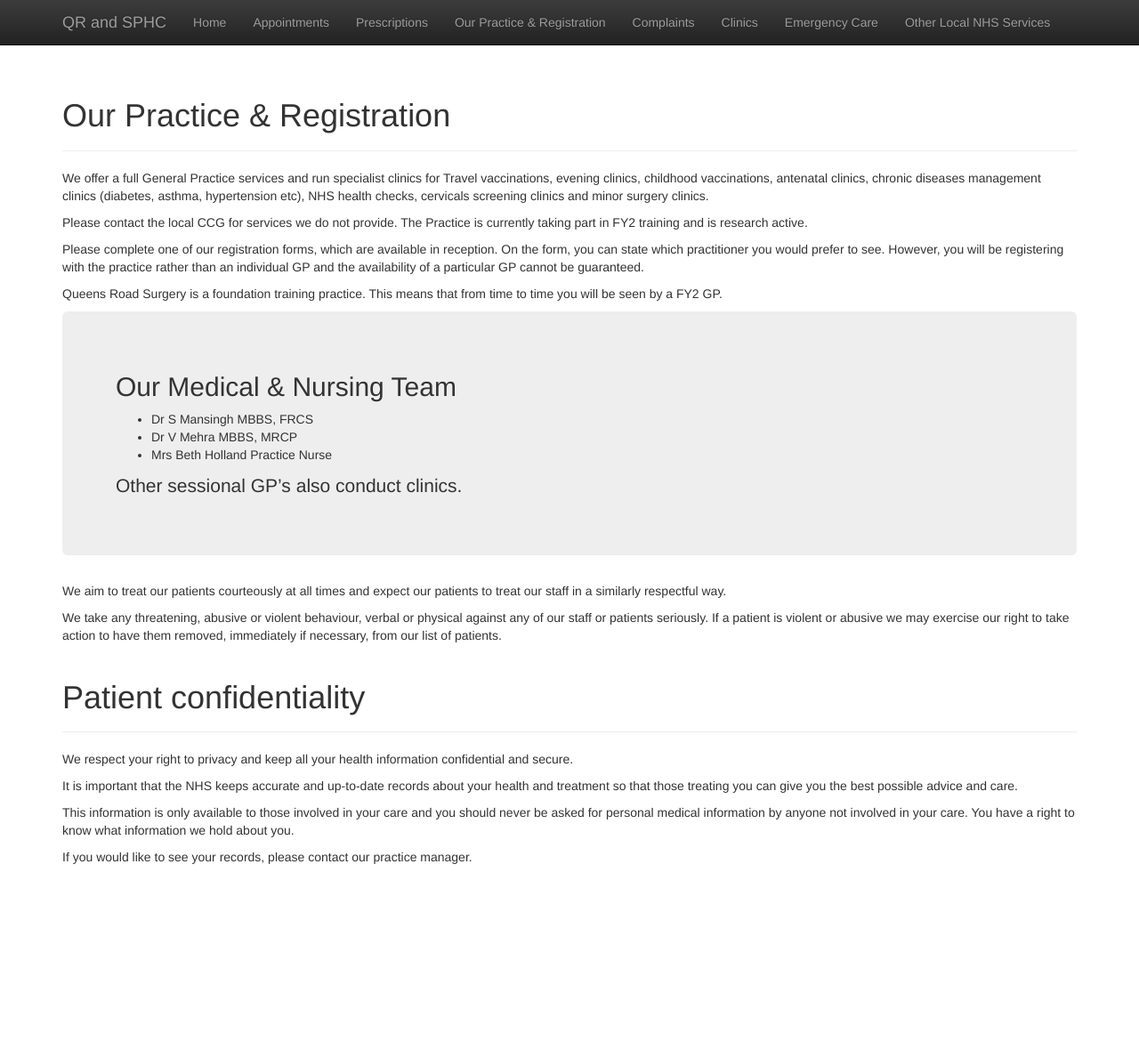
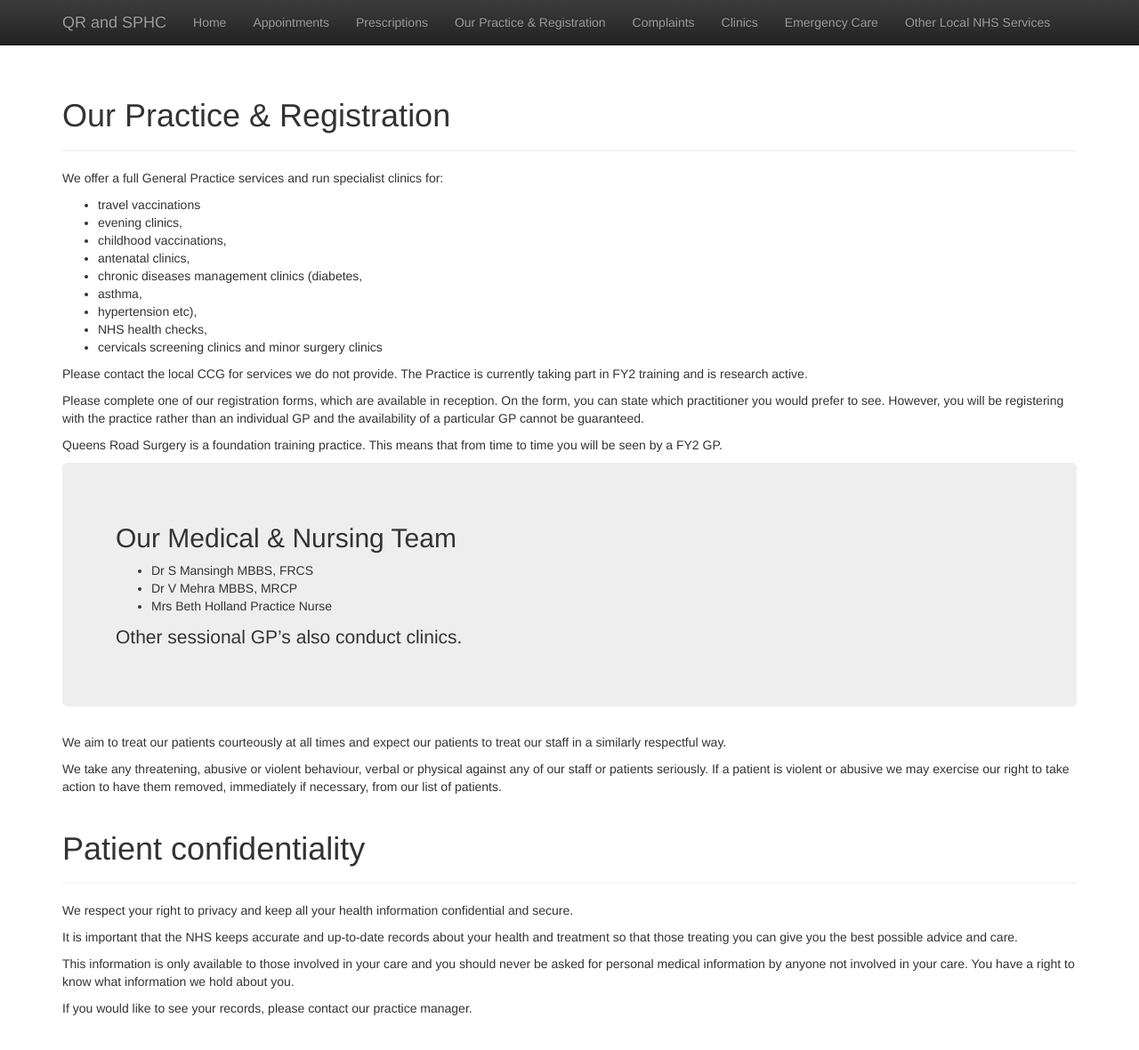
Before and after one commit to sujaymansingh/spqrs.co.uk, a Jekyll site: the page built from our_practice.html, in a window 1280 px wide and 1183 px high. Shown: the top 1180 px of the window at 89% size. Built offline with Jekyll 4.4.1, drawn with Linux system fonts in a browser that asks for light colours; nearby versions of some CDN libraries.

Commit message:
Change comma string to list

```diff
--- a/our_practice.html
+++ b/our_practice.html
@@ -6,7 +6,20 @@ layout: default
 
 <div class="page-header"><h1>Our Practice &amp; Registration</h1></div>
 
-<p>We offer a full General Practice services and run specialist clinics for Travel vaccinations, evening clinics, childhood vaccinations, antenatal clinics, chronic diseases management clinics (diabetes, asthma, hypertension etc), NHS health checks, cervicals screening clinics and minor surgery clinics.</p>
+<p>We offer a full General Practice services and run specialist clinics for:
+
+<ul>
+    <li>travel vaccinations</li>
+    <li>evening clinics, </li>
+    <li>childhood vaccinations, </li>
+    <li> antenatal clinics, </li>
+    <li> chronic diseases management clinics (diabetes, </li>
+    <li> asthma, </li>
+    <li> hypertension etc), </li>
+    <li> NHS health checks, </li>
+    <li> cervicals screening clinics and minor surgery clinics</li>
+</ul>
+</p>
 
 <p>Please contact the local CCG for services we do not provide. The Practice is currently taking part in FY2 training and is research active. </p>
 
```
